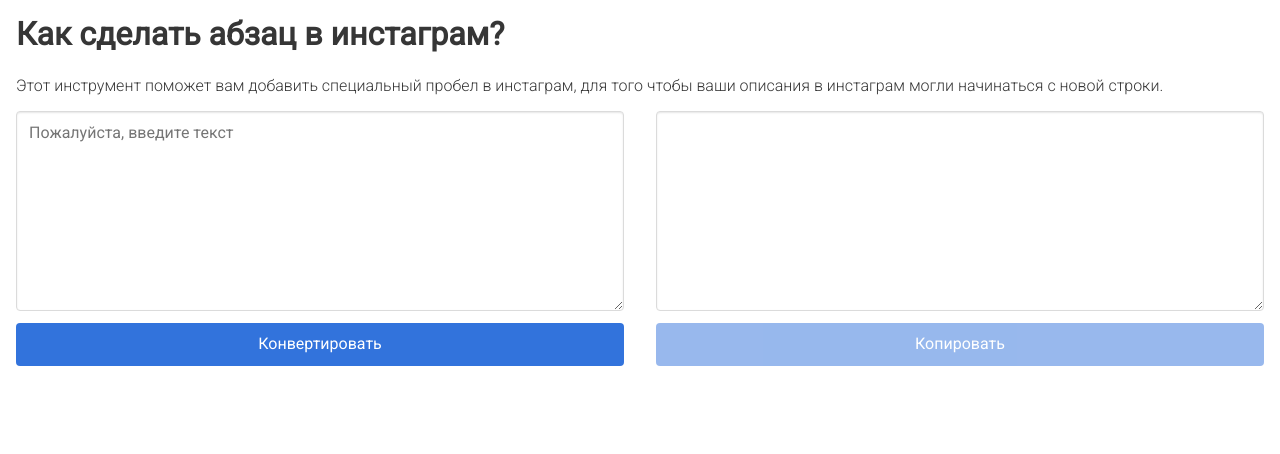
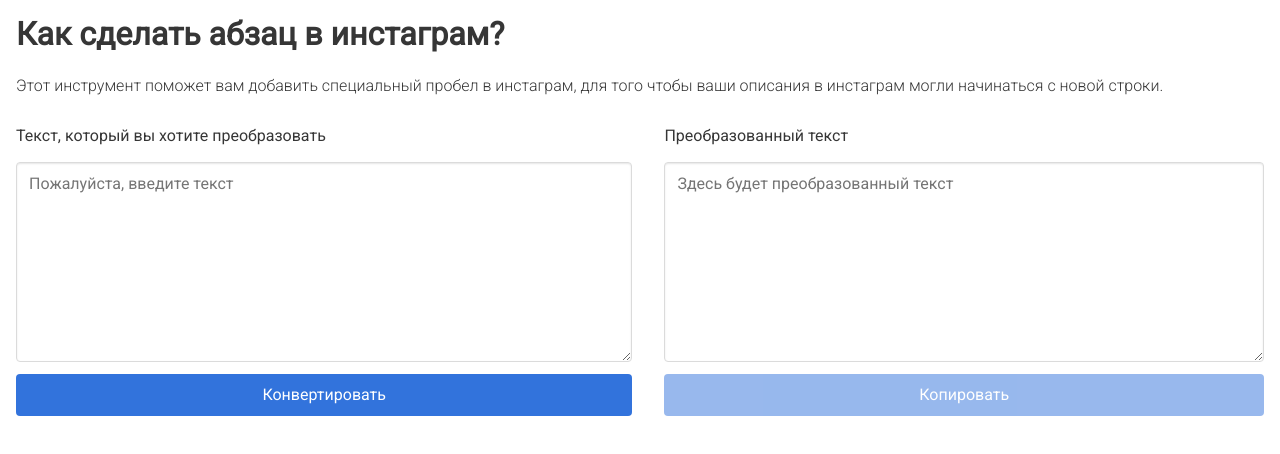
Before and after one commit to gornyyvladimir/instagram-text-converter-old, a React (Create React App) app: page / in a window 1280 px wide. Shown: the top 454 px of the page. Built offline with nearby package versions, Linux system fonts and the light colour scheme.

Commit message:
Fix pwa errors

```diff
--- a/src/App.css
+++ b/src/App.css
@@ -21,6 +21,11 @@
   flex-direction: column;
   flex-grow: 1;
   margin-bottom: 2em;
+}
+
+.label {
+  margin-top: 1rem;
+  margin-bottom: 1rem;
 }
 
 .textarea {
--- a/src/App.js
+++ b/src/App.js
@@ -40,7 +40,11 @@
       </p>
       <div className="wrapper">
         <form className="form">
+          <label className="label" htmlFor="text">
+            Текст, который вы хотите преобразовать
+          </label>
           <textarea
+            id="text"
             className="textarea"
             onChange={handleTextChange}
             value={text}
@@ -53,11 +57,16 @@
           </button>
         </form>
         <form className="form">
+          <label className="label" htmlFor="converted-text">
+            Преобразованный текст
+          </label>
           <textarea
+            id="converted-text"
             className="textarea"
             ref={textareaRef}
             onFocus={handleTextareaFocus}
             value={convertedText}
+            placeholder="Здесь будет преобразованный текст"
             rows="5"
             cols="30"
             readOnly
```
Also changed, not shown: public/manifest.json.
